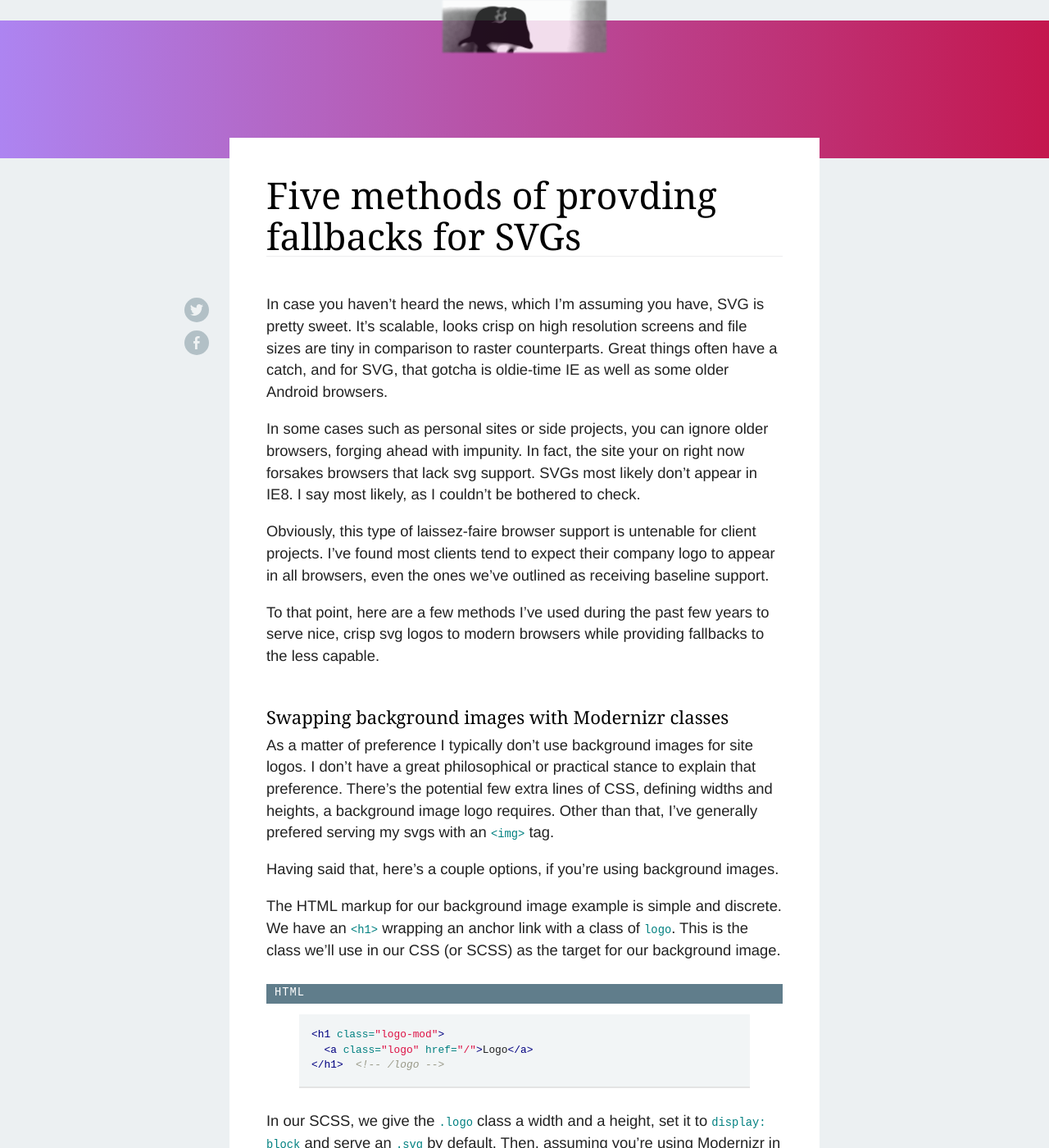
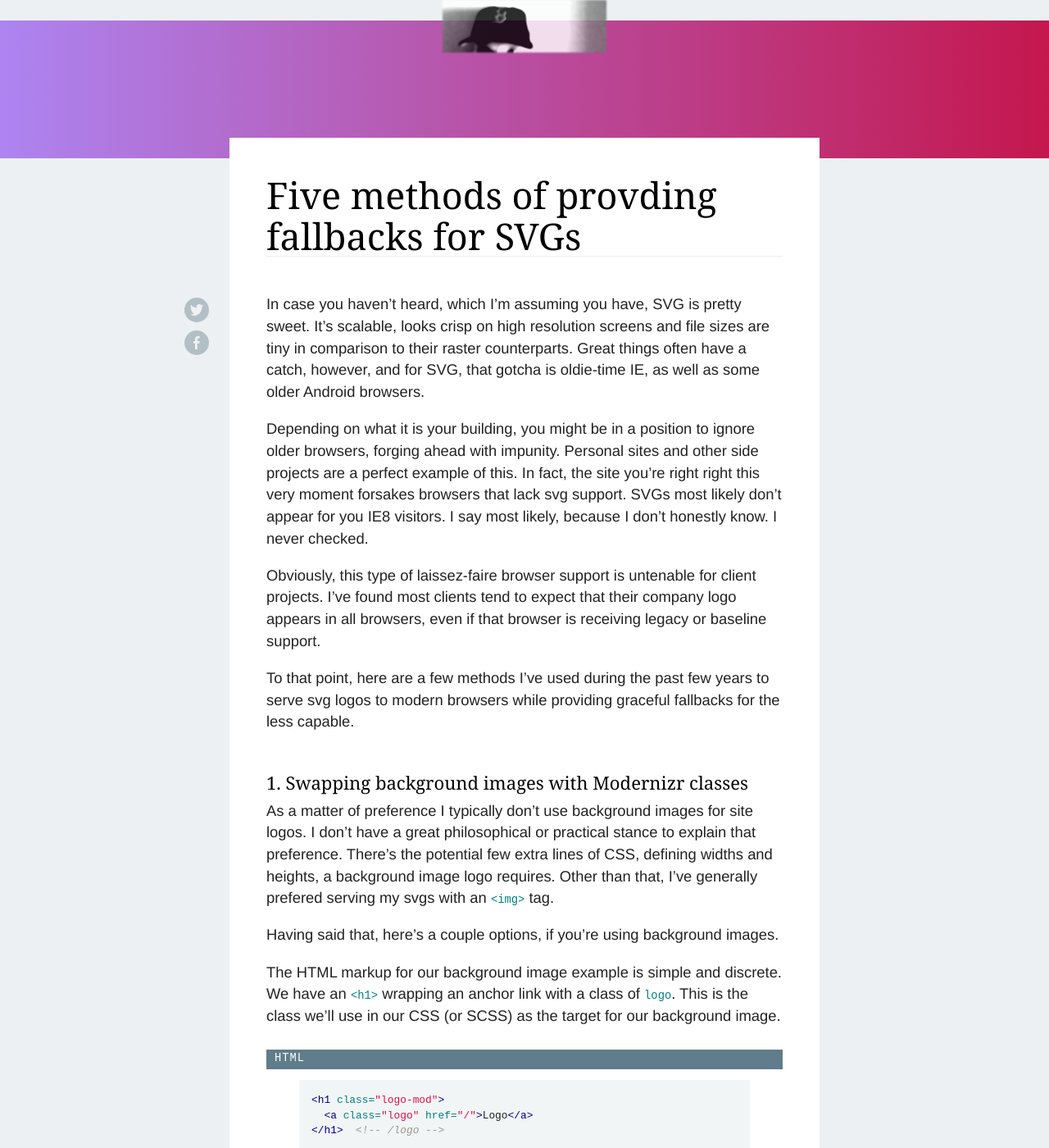
Before and after one commit to gcstaublin/gcstaublin.github.io, a Jekyll site: the page built from _posts/2015-03-07-five-methods-of-providing-fallbacks-for-svg.md, in a window 1280 px wide and 1400 px high. Shown: the whole window at 82% size. Built offline with Jekyll 4.4.1, drawn with Linux system fonts in a browser that asks for light colours; nearby versions of some CDN libraries; comment, search, counter and statistics services are not loaded; some of the changed text lies outside the part shown.

Commit message:
Small edits to svg post.

```diff
--- a/_posts/2015-03-07-five-methods-of-providing-fallbacks-for-svg.md
+++ b/_posts/2015-03-07-five-methods-of-providing-fallbacks-for-svg.md
@@ -7,15 +7,15 @@ date:   2015-03-07
 ---
 
 
-In case you haven't heard the news, which I'm assuming you have, SVG is pretty sweet. It's scalable, looks crisp on high resolution screens and file sizes are tiny in comparison to raster counterparts. Great things often have a catch, and for SVG, that gotcha is oldie-time IE as well as some older Android browsers.
+In case you haven't heard, which I'm assuming you have, SVG is pretty sweet. It's scalable, looks crisp on high resolution screens and file sizes are tiny in comparison to their raster counterparts. Great things often have a catch, however, and for SVG, that gotcha is oldie-time IE, as well as some older Android browsers.
 
-In some cases such as personal sites or side projects, you can ignore older browsers, forging ahead with impunity. In fact, the site your on right now forsakes browsers that lack svg support. SVGs most likely don't appear in IE8. I say most likely, as I couldn't be bothered to check.
+Depending on what it is your building, you might be in a position to ignore older browsers, forging ahead with impunity. Personal sites and other side projects are a perfect example of this. In fact, the site you're right right this very moment forsakes browsers that lack svg support. SVGs most likely don't appear for you IE8 visitors. I say most likely, because I don't honestly know. I never checked.
 
-Obviously, this type of laissez-faire browser support is untenable for client projects. I've found most clients tend to expect their company logo to appear in all browsers, even the ones we've outlined as receiving baseline support.
+Obviously, this type of laissez-faire browser support is untenable for client projects. I've found most clients tend to expect that their company logo appears in all browsers, even if that browser is receiving legacy or baseline support.
 
-To that point, here are a few methods I've used during the past few years to serve nice, crisp svg logos to modern browsers while providing fallbacks to the less capable.
+To that point, here are a few methods I've used during the past few years to serve svg logos to modern browsers while providing graceful fallbacks for the less capable.
 
-## Swapping background images with Modernizr classes
+## 1. Swapping background images with Modernizr classes
 
 As a matter of preference I typically don't use background images for site logos. I don't have a great philosophical or practical stance to explain that preference. There's the potential few extra lines of CSS, defining widths and heights, a background image logo requires. Other than that, I've generally prefered serving my svgs with an `<img>` tag.
 
```
Also changed, not shown: other parts of _posts/2015-03-07-five-methods-of-providing-fallbacks-for-svg.md (+5 -5 lines).
